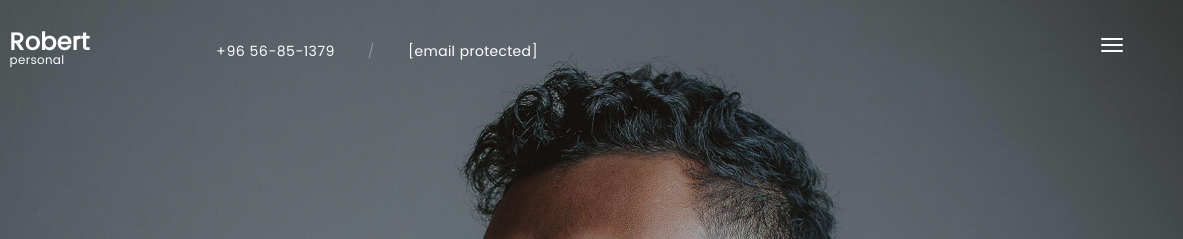
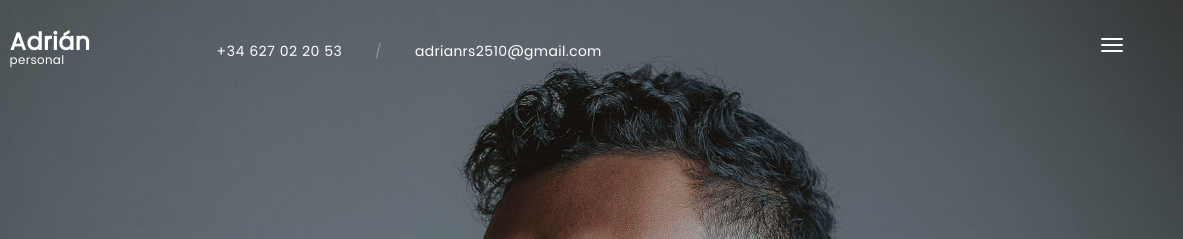
Before and after one commit to adrianrs2510/PortaFolio, a plain HTML site: page index.html in a window 1280 px wide. Shown: the top 239 px of the page, 97-1280 px from the left. Drawn offline with nearby package versions, Linux system fonts and the light colour scheme; files whose address does not match are found by name.

Commit message:
mod index1

```diff
--- a/index.html
+++ b/index.html
@@ -1,7 +1,6 @@
 <!DOCTYPE HTML>
 <html lang="en">
 
-<!-- robert/  03:29:43 GMT -->
 <head>
 <meta charset="utf-8">
 <meta name="viewport" content="width=device-width, initial-scale=1">
@@ -12,7 +11,7 @@
 <link rel="apple-touch-icon" href="apple-touch-icon.png">
 <link rel="apple-touch-icon" sizes="72x72" href="apple-touch-icon-72x72.png">
 <link rel="apple-touch-icon" sizes="114x114" href="apple-touch-icon-114x114.png">
-<title>Robert - One page HTML Template</title>
+<title>Adrián Ruiz Sánchez</title>
 
 <link href="https://fonts.googleapis.com/css?family=Montserrat:300,400,500,600,700&amp;display=swap" rel="stylesheet">
 <link href="https://fonts.googleapis.com/css?family=Libre+Baskerville:400i&amp;display=swap" rel="stylesheet">
@@ -66,7 +65,7 @@
 <a class="brand" href="#">
 <img class="brand-img" alt="" src="images/brand.png">
 <div class="brand-info">
-<div class="brand-name">Robert</div>
+<div class="brand-name">Adrián</div>
 <div class="brand-text">personal</div>
 </div>
 </a>
@@ -77,13 +76,13 @@
 </button>
 <div class="contacts d-none d-md-block">
 <div class="contact-item">
-+96 56-85-1379
++34 627 02 20 53
 </div>
 <div class="contact-item spacer">
 /
 </div>
 <div class="contact-item">
-<a href="http://paul-themes.com/cdn-cgi/l/email-protection#5b3834352f3a382f1b2934393e292f75383436"><span class="__cf_email__" data-cfemail="d0b3bfbea4b1b3a490a2bfb2b5a2a4feb3bfbd">[email&#160;protected]</span></a>
+<a href="mailto:adrianrs2510@gmail.com">adrianrs2510@gmail.com</a>
 </div>
 </div>
 </header>
```
